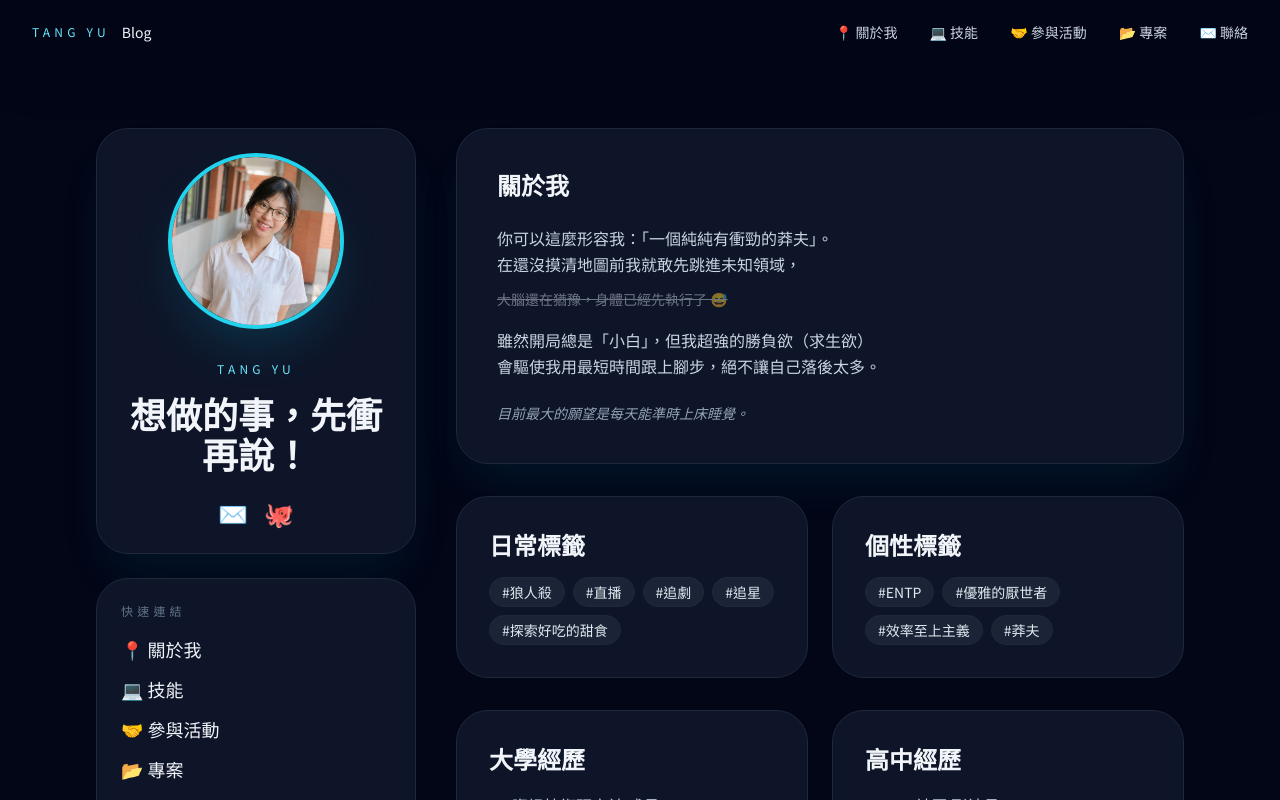
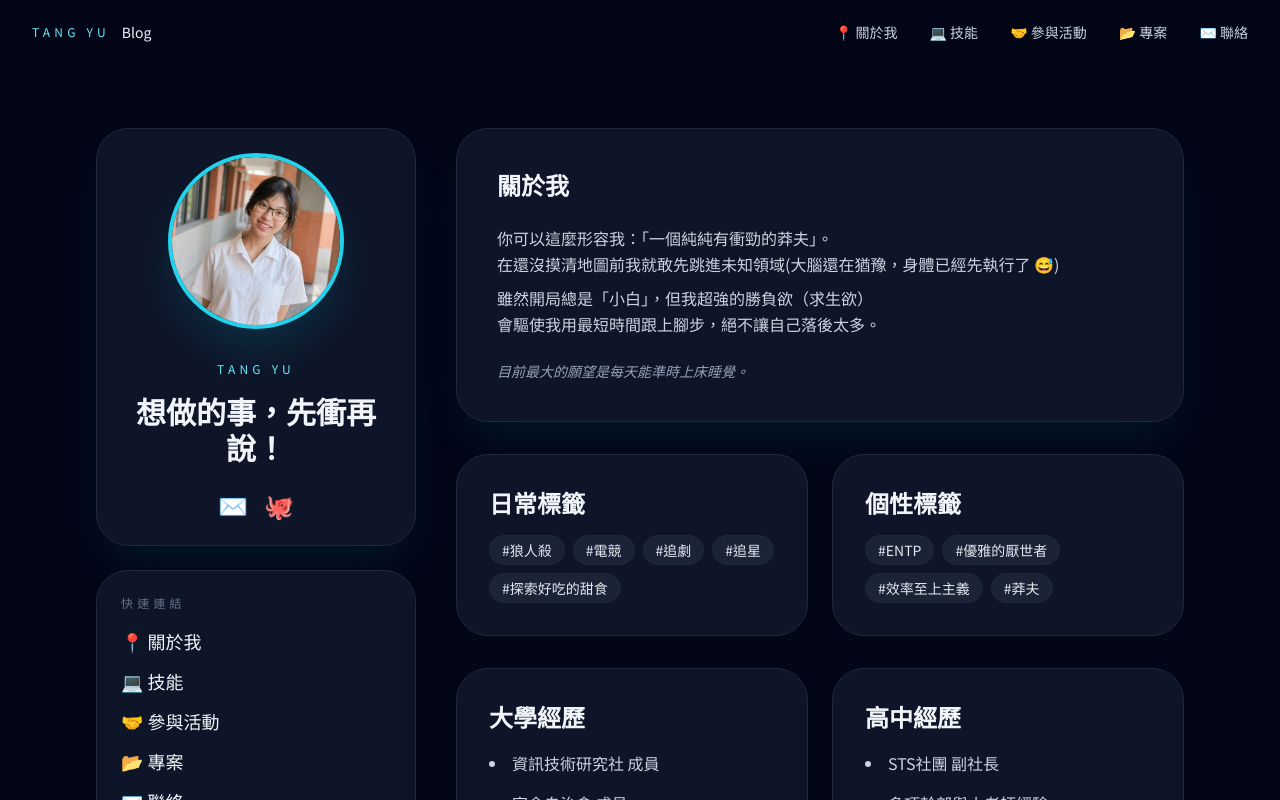
Before and after one commit to candytangsys/blog, a React (Vite) app: page / in a window 1280 px wide. Shown: the top 800 px of the page. Built offline with nearby package versions, Linux system fonts and the light colour scheme.

Commit message:
更改的內容

```diff
--- a/src/pages/Home.tsx
+++ b/src/pages/Home.tsx
@@ -17,7 +17,7 @@ export default function Home() {
 
   const dailyTags = [
     { label: '#狼人殺', link: null },
-    { label: '#直播', link: null },
+    { label: '#電競', link: 'https://www.instagram.com/ctesa.tw?igsh=N2Z0bTJ6cDVnZGF0' },
     { label: '#追劇', link: null },
     { label: '#追星', link: 'https://www.instagram.com/twicetagram/' },
     { label: '#探索好吃的甜食', link: null },
@@ -46,7 +46,7 @@ export default function Home() {
 
               <div className="mt-8 text-center">
                 <p className="text-xs uppercase tracking-[0.35em] text-cyan-300">tang yu</p>
-                <h1 className="mt-4 text-3xl md:text-4xl font-black leading-tight">想做的事，先衝再說！</h1>
+                <h1 className="mt-4 text-3xl md:text-3xl font-black leading-tight">想做的事，先衝再說！</h1>
               </div>
 
               <div className="mt-6 flex justify-center gap-4 text-2xl text-cyan-300">
@@ -85,17 +85,9 @@ export default function Home() {
                 <p className="mb-2">
                   你可以這麼形容我：「一個純純有衝勁的莽夫」。
                   <br />
-                  在還沒摸清地圖前我就敢先跳進未知領域，
+                  在還沒摸清地圖前我就敢先跳進未知領域(大腦還在猶豫，身體已經先執行了 😅)
                 </p>
 
-                {/* 第二段：幽默自嘲（獨立一行） */}
-                <p className="mb-4">
-                  <span className="line-through opacity-50 text-sm">
-                    大腦還在猶豫，身體已經先執行了 😅
-                  </span>
-                </p>
-
-                {/* 第三段：行動與態度 */}
                 <p className="mb-6">
                   雖然開局總是「小白」，但我超強的勝負欲（求生欲）
                   <br />
--- a/src/pages/Projects.tsx
+++ b/src/pages/Projects.tsx
@@ -12,7 +12,7 @@ export default function Projects() {
       title: '練習題集',
       description: '整理與解決程式設計相關的練習題。',
       tech: ['Java', 'html'],
-      link: 'https://github.com/candytangsys',
+      link: 'https://github.com/orgs/BasicExercises/repositories',
     },
   ]
 
```
